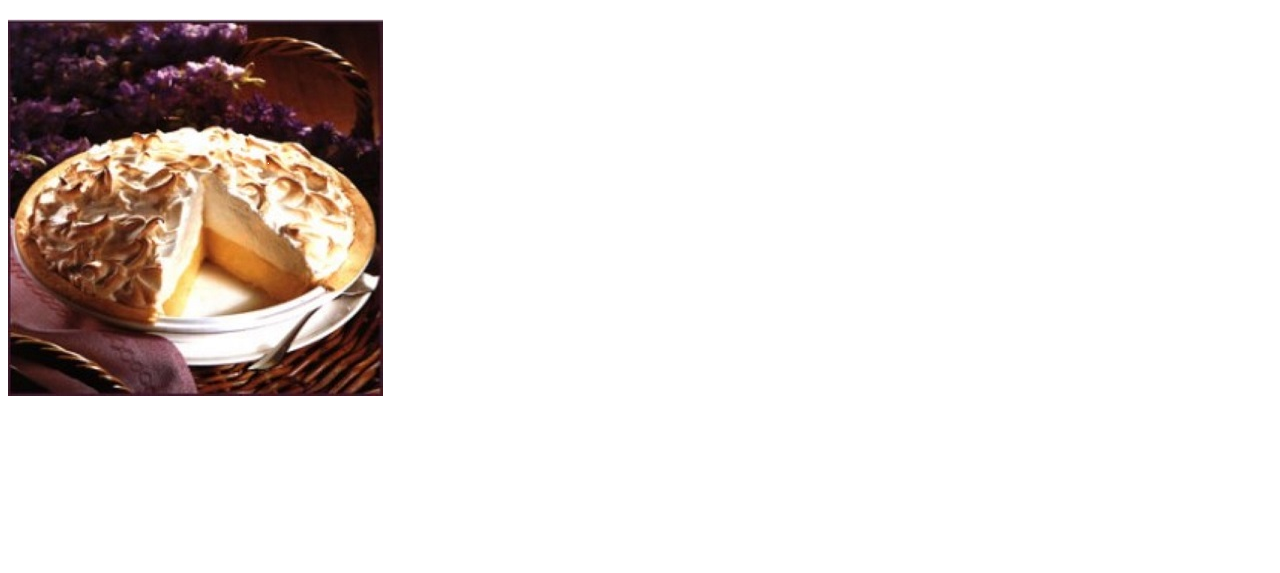
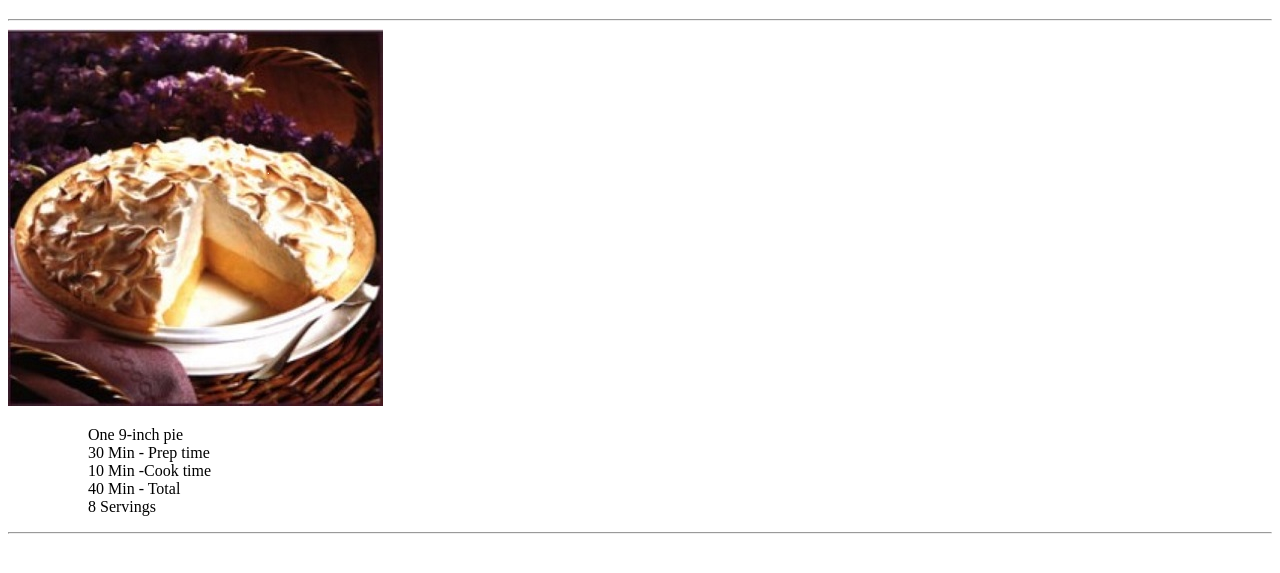
Before and after one commit to BGHIMIRE003/firstwebpage, a plain HTML site: page index.html in a window 1280 px wide. Shown: the part 61-634 px from the top of the page. Drawn offline with Linux system fonts and the light colour scheme; files whose address does not match are found by name.

Commit message:
created unordered list and added five order list inside, alsoadded line under heading and unordered list

```diff
--- a/index.html
+++ b/index.html
@@ -7,6 +7,18 @@
 </head>
 <body>
     <h1>Grandma's Lemon Meringue Pie</h1>
+    <hr>
+
     <img src="C:\Users\buddh\Desktop\2023webpage\firstwebpage\images\pieimage.jpg">
+    <p1>
+        <ul>
+            <ol>One 9-inch pie</ol>
+            <ol>30 Min - Prep time</ol>
+            <ol>10 Min -Cook time</ol>
+            <ol>40 Min - Total</ol>
+            <ol>8 Servings</ol>
+        </ul>
+    </p1>
+    <hr>
 </body>
 </html>
```
